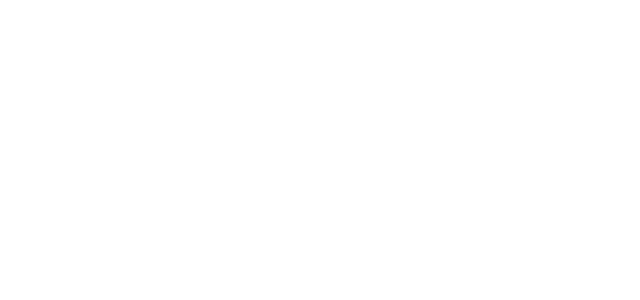
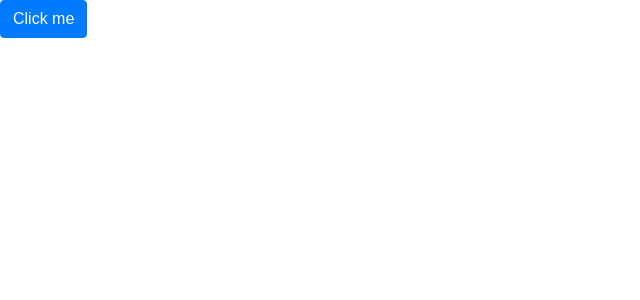
Before and after one commit to untritt/react-components-misc, a React (Create React App) app: page / in a window 1280 px wide. Shown: the top 300 px of the page, without its empty margins (0-640 px from the left). Built offline with nearby package versions, Linux system fonts and the light colour scheme.

Commit message:
Implement Collapse component

```diff
--- a/src/components/App/App.js
+++ b/src/components/App/App.js
@@ -1,9 +1,15 @@
 import React, { Component } from "react";
 import "./App.css";
+import Collapse from "../Collapse/Collapse";
 
 class App extends Component {
   render() {
-    return <div />;
+    const hiddenText = "Hidden text is getting apparent...";
+    return (
+      <div>
+        <Collapse text={hiddenText} />
+      </div>
+    );
   }
 }
 
--- /dev/null
+++ b/src/components/Collapse/Collapse.js
@@ -0,0 +1,30 @@
+import React from "react";
+import cn from "classnames";
+
+export default class Collapse extends React.Component {
+  static defaultProps = {
+    opened: false
+  };
+
+  state = { opened: this.props.opened };
+
+  onClick = e => {
+    e.preventDefault();
+    this.setState({ opened: !this.state.opened });
+  };
+
+  render() {
+    return (
+      <div>
+        <p>
+          <a className="btn btn-primary" href="#" onClick={this.onClick}>
+            Click me
+          </a>
+        </p>
+        <div className={cn({ collapse: true, show: this.state.opened })}>
+          <div className="card card-body">{this.props.text}</div>
+        </div>
+      </div>
+    );
+  }
+}
```
